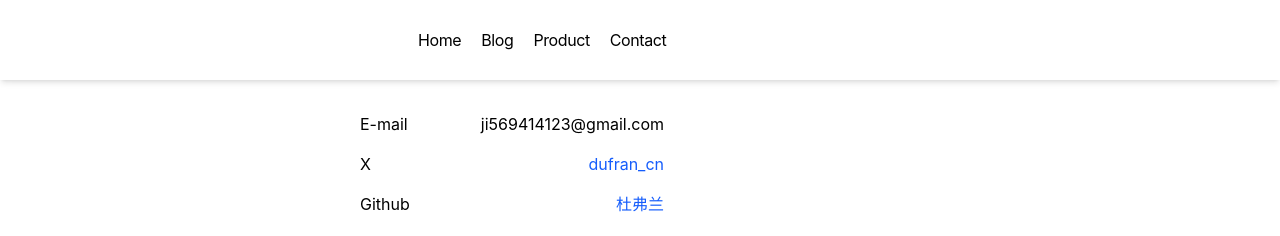
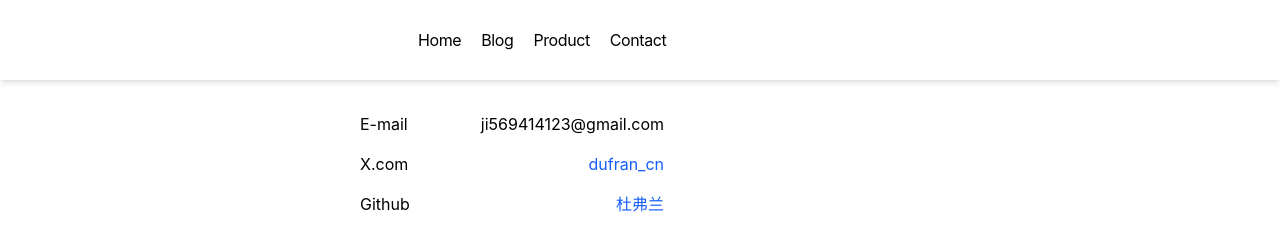
Before and after one commit to ak5695/blog-next, a Next.js app: page /contact in a window 1280 px wide. Shown: the top 236 px of the page. Built offline with nearby package versions, Linux system fonts and the light colour scheme.

Commit message:
fixed bug

```diff
--- a/app/contact/page.tsx
+++ b/app/contact/page.tsx
@@ -10,7 +10,7 @@ export default function Page() {
           <span>ji569414123@gmail.com</span>
         </li>
         <li className="flex justify-between">
-          X
+          X.com
           <Link
             href="https://x.com/dufran_cn"
             target="_blank"
```
